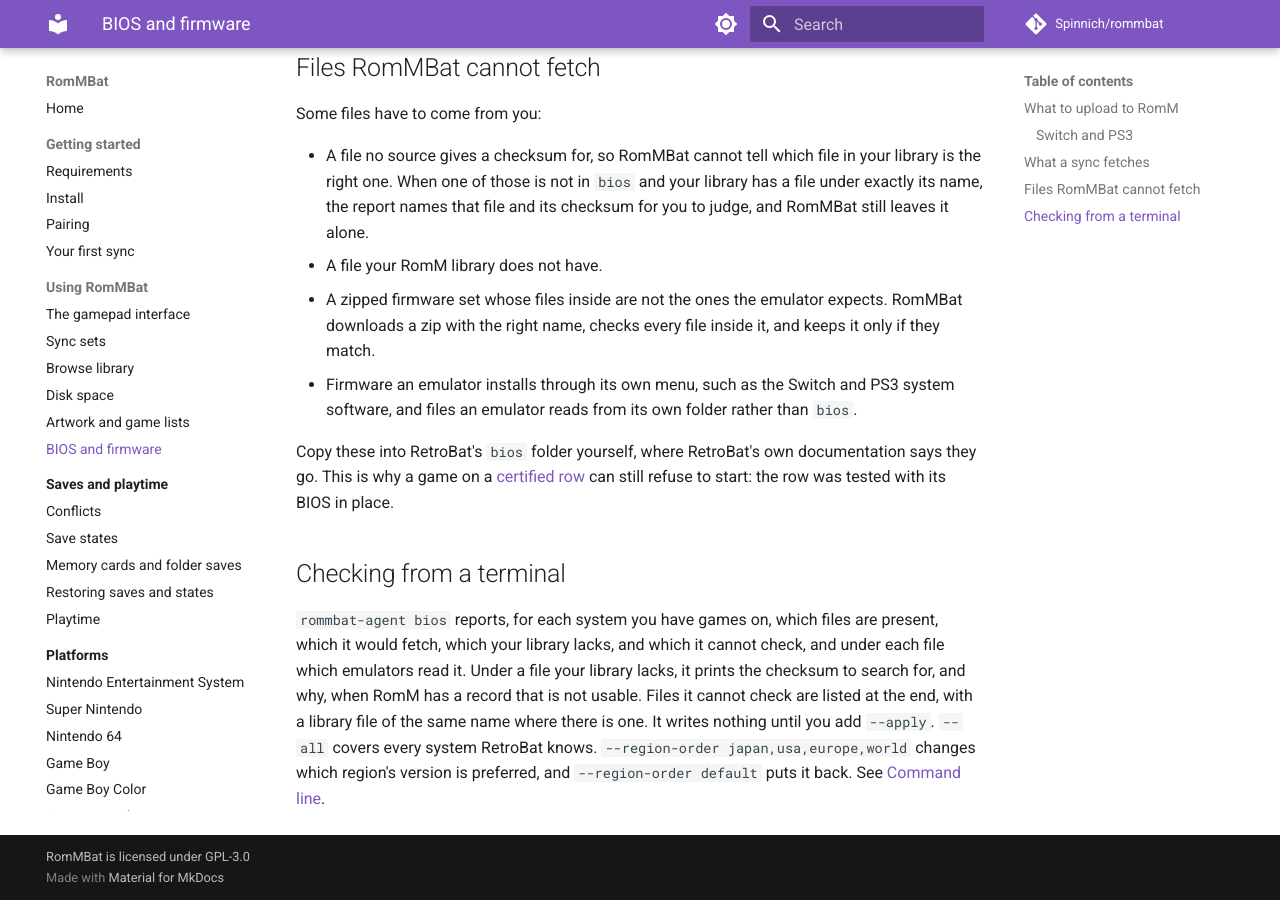
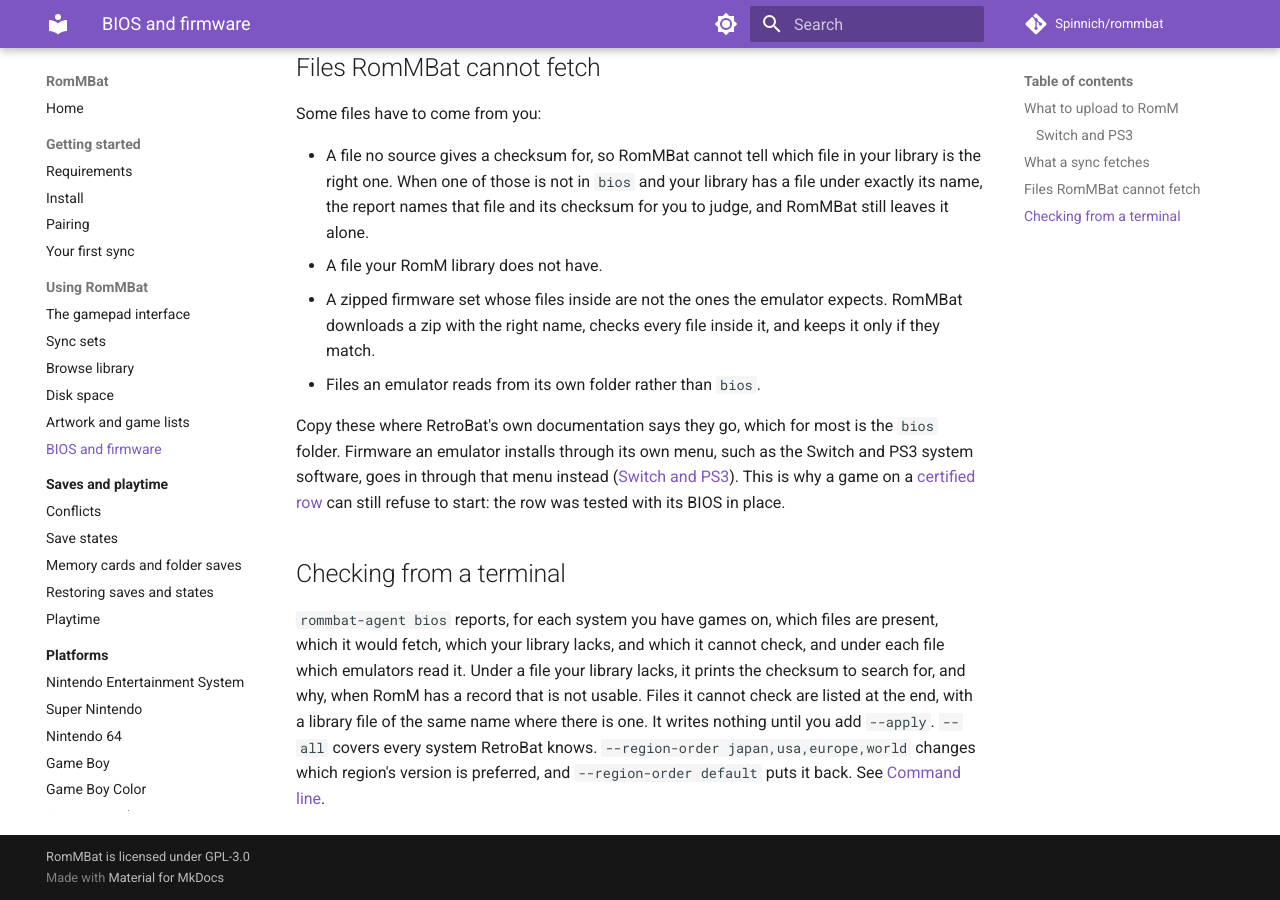
Before and after one commit to Spinnich/rommbat, an MkDocs documentation site: the page built from wiki/using/bios.md, in a window 1280 px wide and 900 px high, scrolled down 1605 px. Built offline with MkDocs 1.6.1 and Material for MkDocs 9.7.7, drawn with Linux system fonts in a browser that asks for light colours; comment, search, counter and statistics services are not loaded.

Commit message:
Say refresh.sh runs three generator checks, and stop the BIOS guide sending installed firmware to bios (R2.1)
version-adoption named two --check runs where refresh.sh now runs three. The guide's "Files
RomMBat cannot fetch" told users to copy the Switch and PS3 system software into bios, which its
own Switch and PS3 section says goes in through the emulator's menu.

Co-Authored-By: Claude Sonnet 5.5 <noreply@anthropic.com>

```diff
--- a/wiki/using/bios.md
+++ b/wiki/using/bios.md
@@ -71,12 +71,13 @@ Some files have to come from you:
 - A zipped firmware set whose files inside are not the ones the emulator expects. RomMBat
   downloads a zip with the right name, checks every file inside it, and keeps it only if they
   match.
-- Firmware an emulator installs through its own menu, such as the Switch and PS3 system software,
-  and files an emulator reads from its own folder rather than `bios`.
+- Files an emulator reads from its own folder rather than `bios`.
 
-Copy these into RetroBat's `bios` folder yourself, where RetroBat's own documentation says they
-go. This is why a game on a [certified row](../platforms/index.md) can still refuse to start: the
-row was tested with its BIOS in place.
+Copy these where RetroBat's own documentation says they go, which for most is the `bios` folder.
+Firmware an emulator installs through its own menu, such as the Switch and PS3 system software,
+goes in through that menu instead ([Switch and PS3](#switch-and-ps3)). This is why a game on a
+[certified row](../platforms/index.md) can still refuse to start: the row was tested with its
+BIOS in place.
 
 ## Checking from a terminal
 
```
Also changed, not shown: .claude/skills/version-adoption/SKILL.md (+1 -1 lines).
